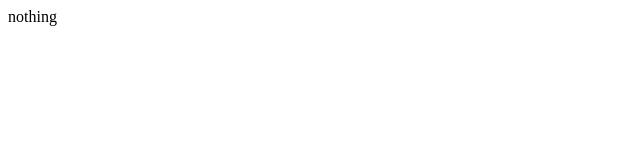
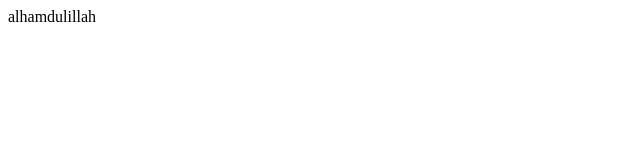
Before and after one commit to WD-Projects/Hockey-Landing-Page, a plain HTML site: page index.html in a window 1280 px wide. Shown: the full height of the page, 0-640 px from the left. Drawn offline with Linux system fonts and the light colour scheme.

Commit message:
alhamdulillah

```diff
--- a/index.html
+++ b/index.html
@@ -6,6 +6,6 @@
     <title>Document</title>
 </head>
 <body>
-    nothing
+    alhamdulillah
 </body>
 </html>
```
